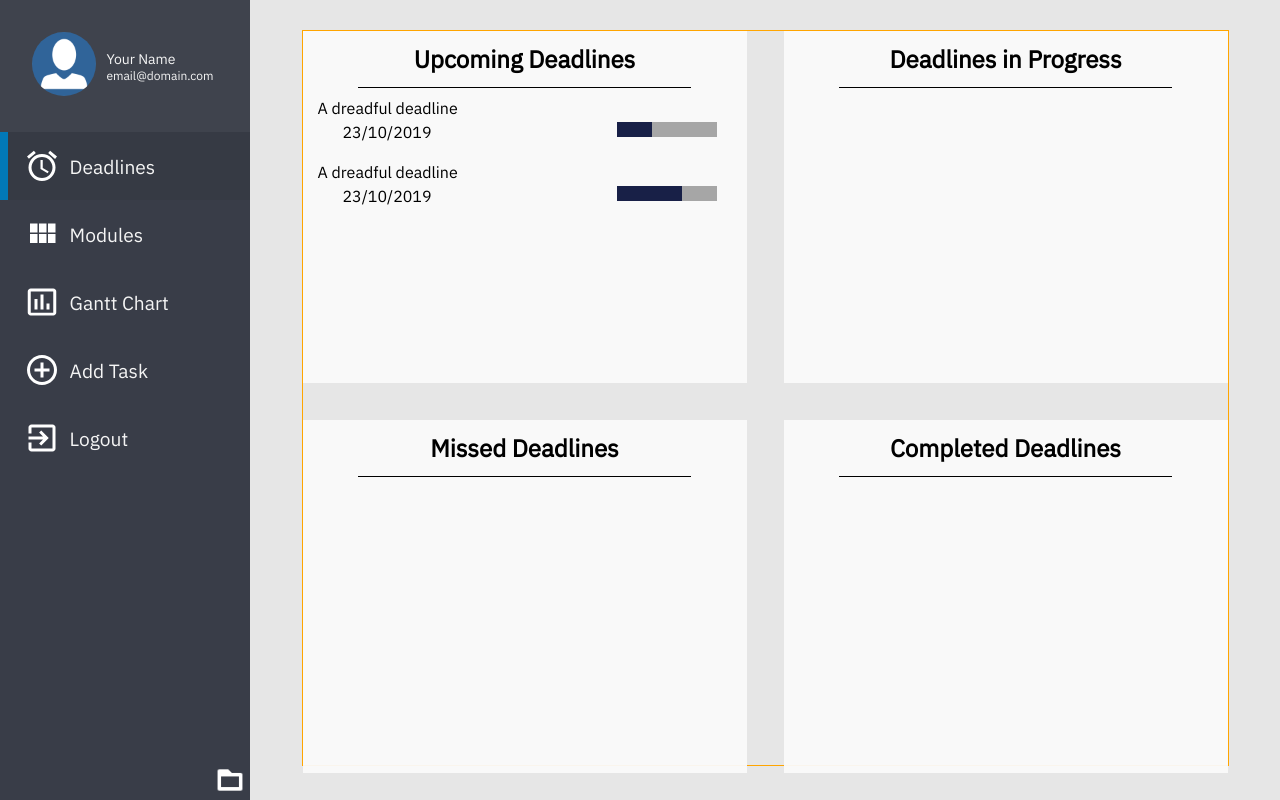
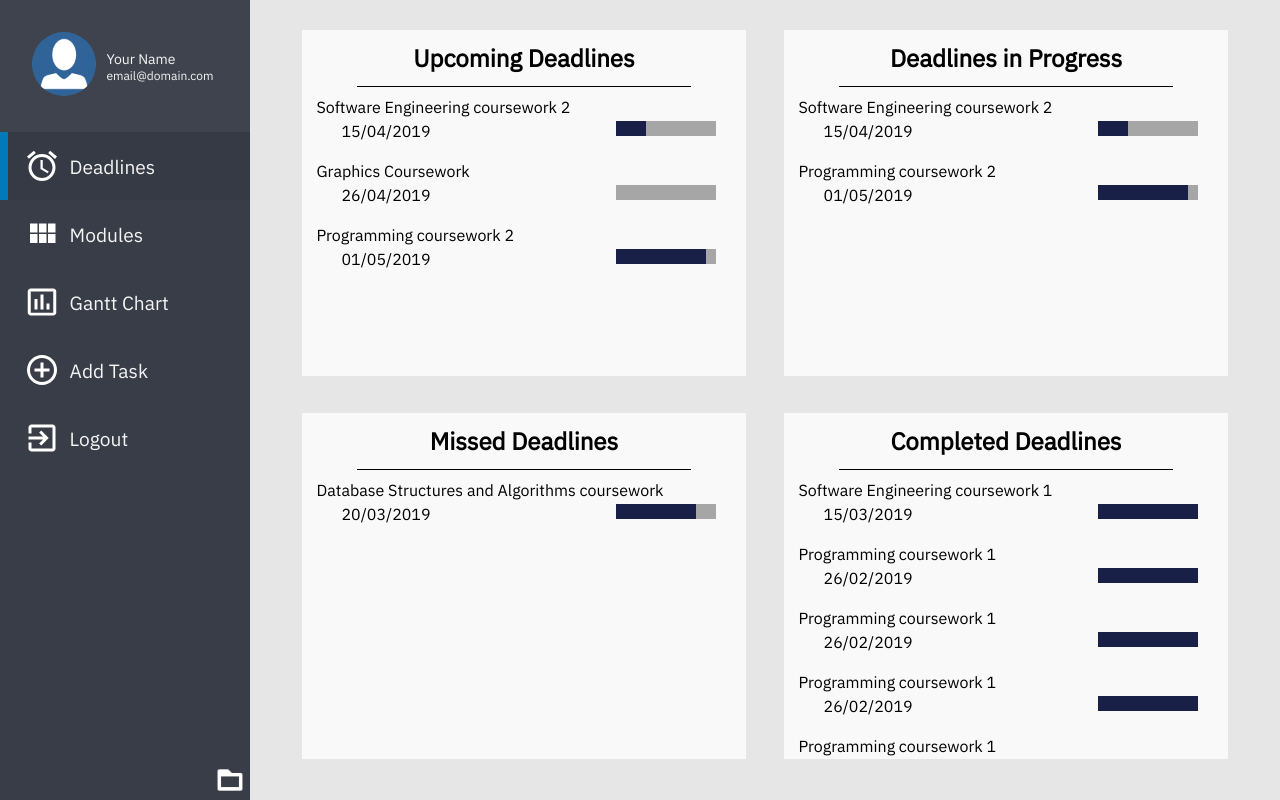
Before and after one commit to ryucatcher/study-planner, a Django app: page /deadlines/ in a window 1280 px wide. Run offline with Django 3.2, Linux system fonts and the light colour scheme.

Commit message:
deadlines view html completed

```diff
--- a/studyplanner/app/static/deadlines.css
+++ b/studyplanner/app/static/deadlines.css
@@ -1,71 +1,70 @@
 .dashboard-content {
     width: auto;
     background-color: rgb(230, 230, 230);
-    overflow: hidden;
+    overflow: auto;
     min-height: 100vh;
 }
-
 .deadlines-container-all {
-    width: 90%;
-    min-width: 700px;
+    width:90%;
+    min-width:700px;
+    /*max-width:1000px;*/
     height: 92vh;
-    border: 1px solid orange;
-    margin: auto;
-    margin-top: 30px;
-    margin-left: 5%;
+    /*border: 1px solid orange;*/
+    margin:auto;
+    margin-top:30px;
+    margin-left:5%;
 }
-
-.deadlines-grid-unit {
+.deadlines-grid-unit{
     background-color: rgba(250, 250, 250, 0.95);
-    width: 48%;
-    height: 48%;
+    width:48%;
+    height:47%;
+    display: flex;
+    flex-direction: column;
 }
-
-.dgu-1, .dgu-3 {
+.dgu-1, .dgu-3{
     float: left;
     margin-right: 4%;
 }
-
-.dgu-2, .dgu-4 {
+.dgu-2, .dgu-4{
     overflow: hidden;
 }
-
-.dgu-1, .dgu-2 {
+.dgu-1, .dgu-2{
     margin-bottom: 4%;
 }
-
-.deadlines-title {
-    width: 75%;
+.deadlines-title{
     padding: 12px;
-    margin: auto;
-    text-align: center;
+    text-align:center;
     font-size: 24px;
     font-weight: bold;
     color: black;
+}
+.deadlines-separator{
+    margin:auto;
+    width: 75%;
     border-bottom: 1px solid black;
 }
-
-.deadlines-entry {
+.dgu-content{
+    flex: auto;
+    overflow: auto;
+}
+.deadlines-entry{
     padding: 10px 15px 10px 15px;
+    overflow: auto;
 }
-
-    .deadlines-entry:hover {
-        background-color: rgba(0,0,0, 0.1);
-    }
-
-.deadlines-date-progress-container {
+.deadlines-entry:hover{
+    background-color: rgba(0, 0, 0, 0.1);
+}
+.deadlines-date-progress-container{
     padding: 4px 15px 0px 25px;
 }
-
-.progress-bar {
-    width: 100px;
-    height: 15px;
-    background-color: #a6a6a6;
-    float: right;
+.progress-bar{
+    width:100px;
+    height:15px;
+    background-color:#a6a6a6;
+    float:right;
 }
-
-.progress-bar-fill {
-    width: 0;
-    height: 15px;
-    background-color: rgb(24, 32, 71);
+.progress-bar-fill{
+    width:0;
+    height:15px;
+    background-color:rgb(24, 32, 71);
 }
--- a/studyplanner/app/templates/deadlines.html
+++ b/studyplanner/app/templates/deadlines.html
@@ -15,41 +15,77 @@
                 <div class="deadlines-title">
                 Upcoming Deadlines
                 </div>
+                <div class="deadlines-separator"></div>
+                <div class="dgu-content">
+                {% for deadline in upcoming %}
                     <div class="deadlines-entry">
-                    A dreadful deadline
+                    {{ deadline.name }}
                         <div class="deadlines-date-progress-container">
-                        23/10/2019
+                        {{ deadline.date }}
                             <div class="progress-bar">
-                            <div class="progress-bar-fill" style="width:35%">
+                            <div class="progress-bar-fill" style="width:{{ deadline.progress }}%"></div>
                             </div>
                         </div>
                     </div>
-                </div>
-                <div class="deadlines-entry">
-                    A dreadful deadline
-                    <div class="deadlines-date-progress-container">
-                        23/10/2019
-                        <div class="progress-bar">
-                            <div class="progress-bar-fill" style="width:65%">
-                            </div>
-                        </div>
-                    </div>
+                {% endfor %}
                 </div>
             </div>
             <div class="deadlines-grid-unit dgu-2">
                 <div class="deadlines-title">
                 Deadlines in Progress
                 </div>
+                <div class="deadlines-separator"></div>
+                <div class="dgu-content">
+                {% for deadline in inprogress %}
+                    <div class="deadlines-entry">
+                    {{ deadline.name }}
+                        <div class="deadlines-date-progress-container">
+                        {{ deadline.date }}
+                            <div class="progress-bar">
+                            <div class="progress-bar-fill" style="width:{{ deadline.progress }}%"></div>
+                            </div>
+                        </div>
+                    </div>
+                {% endfor %}
+                </div>
             </div>
             <div class="deadlines-grid-unit dgu-3">
                 <div class="deadlines-title">
                 Missed Deadlines
+                </div>
+                <div class="deadlines-separator"></div>
+                <div class="dgu-content">
+                {% for deadline in missed %}
+                    <div class="deadlines-entry">
+                    {{ deadline.name }}
+                        <div class="deadlines-date-progress-container">
+                        {{ deadline.date }}
+                            <div class="progress-bar">
+                            <div class="progress-bar-fill" style="width:{{ deadline.progress }}%"></div>
+                            </div>
+                        </div>
+                     </div>
+                 {% endfor %}
                 </div>
             </div>
             <div class="deadlines-grid-unit dgu-4">
                 <div class="deadlines-title">
                 Completed Deadlines
                 </div>
+                <div class="deadlines-separator"></div>
+                <div class="dgu-content">
+                {% for deadline in completed %}
+                    <div class="deadlines-entry">
+                    {{ deadline.name }}
+                        <div class="deadlines-date-progress-container">
+                        {{ deadline.date }}
+                            <div class="progress-bar">
+                            <div class="progress-bar-fill" style="width:{{ deadline.progress }}%"></div>
+                            </div>
+                        </div>
+                    </div>
+                {% endfor %}
+                </div>
             </div>
         </div>
     </div>
--- a/studyplanner/app/views.py
+++ b/studyplanner/app/views.py
@@ -25,13 +25,37 @@ def index(request):
 def dashboard(request):
     context = {
         'navigation': navigation_list,
-        'active': 'Deadlines'
+        'active': 'Deadlines',
     }
     return render(request, 'dashboardtest.html', context)
 
 def deadlines(request):
-	context = {
-		'navigation': navigation_list,
-		'active': 'Deadlines'
-	}
-	return render(request, 'deadlines.html', context)
+    upcoming = [
+        {'name':'Software Engineering coursework 2', 'date':'15/04/2019','progress':30},
+        {'name':'Graphics Coursework', 'date':'26/04/2019','progress':0},
+        {'name':'Programming coursework 2', 'date':'01/05/2019','progress':90}
+    ]
+    inprogress = [
+        {'name':'Software Engineering coursework 2', 'date':'15/04/2019','progress':30},
+        {'name':'Programming coursework 2', 'date':'01/05/2019','progress':90}
+    ]
+    missed = [
+        {'name':'Database Structures and Algorithms coursework', 'date':'20/03/2019','progress':80}
+    ]
+    completed = [
+        {'name':'Software Engineering coursework 1', 'date':'15/03/2019','progress':100},
+        {'name':'Programming coursework 1', 'date':'26/02/2019','progress':100},
+        {'name':'Programming coursework 1', 'date':'26/02/2019','progress':100},
+        {'name':'Programming coursework 1', 'date':'26/02/2019','progress':100},
+        {'name':'Programming coursework 1', 'date':'26/02/2019','progress':100}
+    ]
+    context = {
+        'navigation': navigation_list,
+        'active': 'Deadlines',
+        'upcoming' : upcoming,
+        'inprogress' : inprogress,
+        'missed' : missed,
+        'completed' : completed
+    }
+    deadlines = { 'upcoming':upcoming,'inprogress':inprogress,'missed':missed,'completed':completed}
+    return render(request, 'deadlines.html', context)
```
Lines whose indentation alone changed are shown as unchanged.
